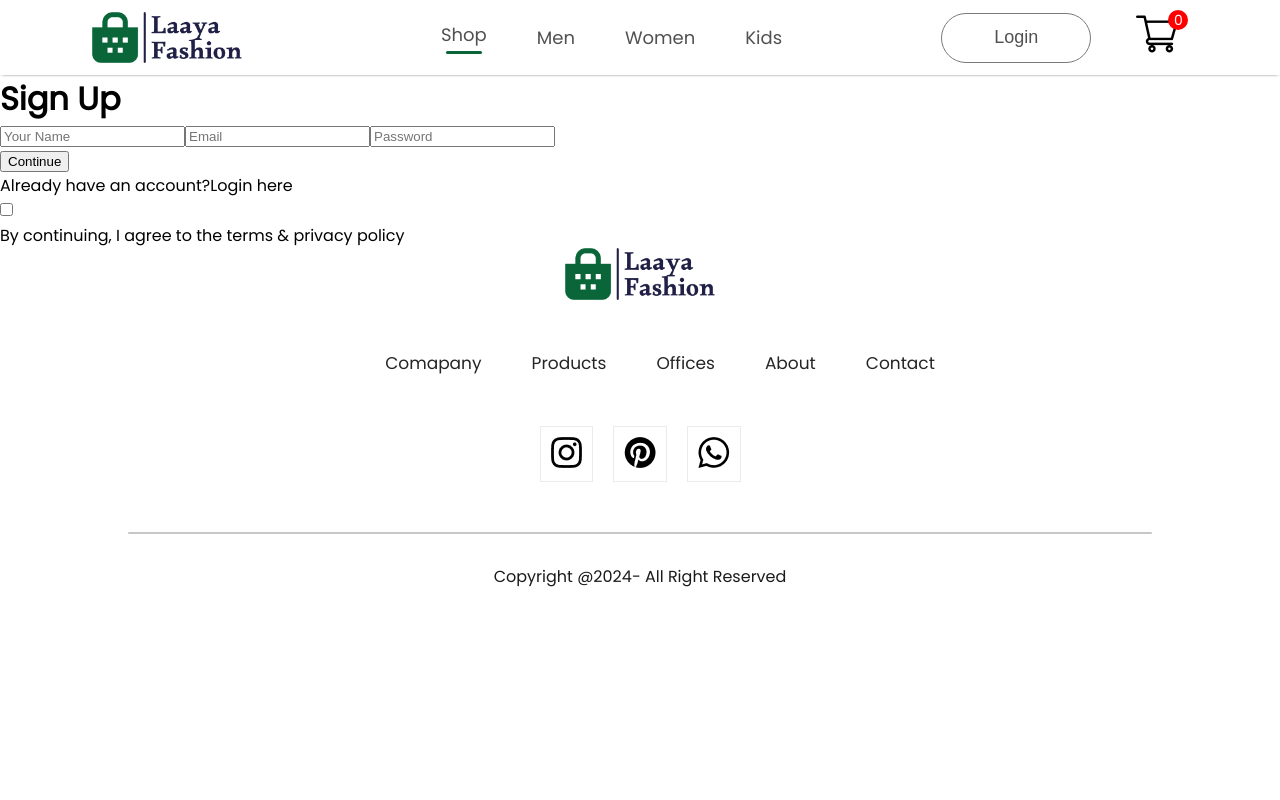
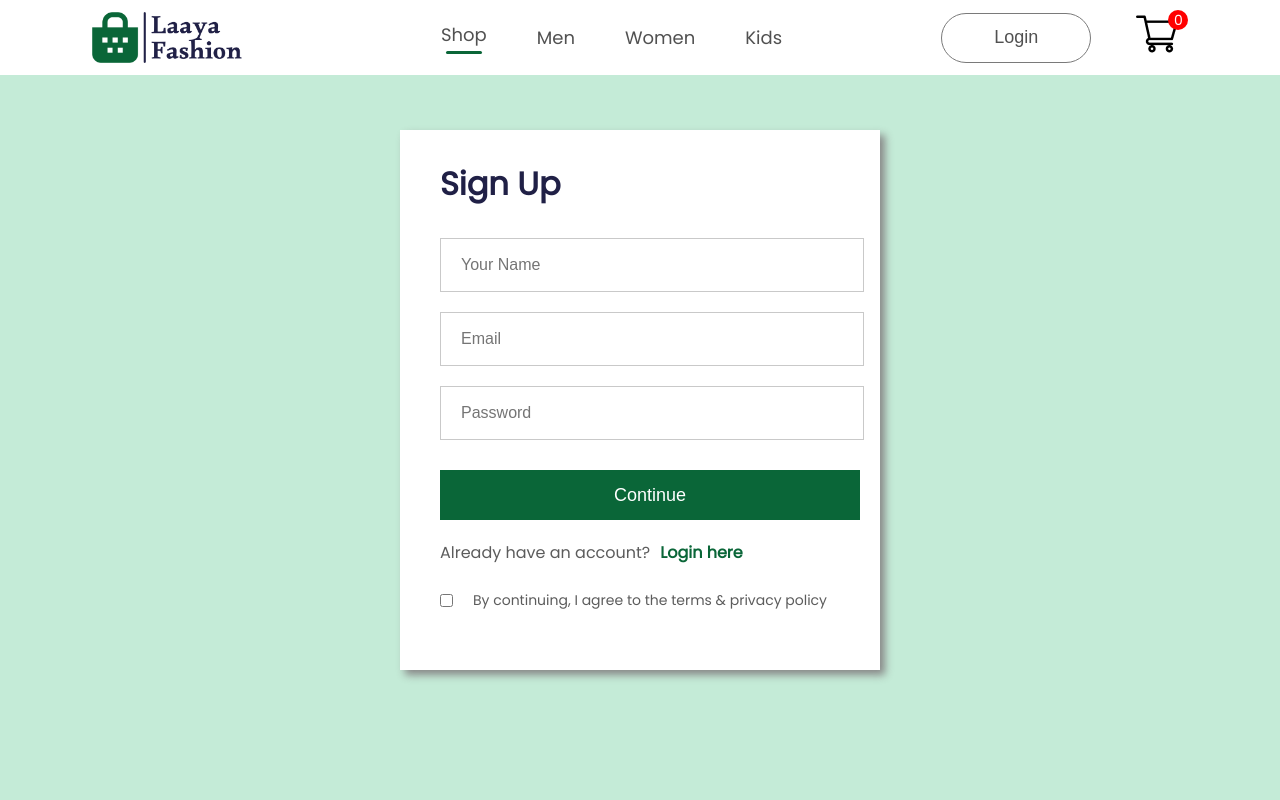
Before and after one commit to Laayaa94/CODSOFT-E-Commerse, a React (Create React App) app: page /login in a window 1280 px wide. Shown: the top 800 px of the page. Built offline with nearby package versions, Linux system fonts and the light colour scheme.

Commit message:
initial commit to product

```diff
--- /dev/null
+++ b/src/Pages/CSS/LoginSignup.css
@@ -0,0 +1,63 @@
+.loginsignup{
+    width: 100%;
+    height: 80vh;
+    background: #c4ebd7;
+    padding-top: 100px;
+}
+.loginsignup-container{
+    width: 400px;
+    height: 500px;
+    margin: -45px auto 0;
+    padding: 20px 40px;
+    background: white;
+    box-shadow: 5px 5px 8px #888888;}
+.loginsignup-container h1{
+    margin: 10px 0px;
+    color: #202046;
+}
+.loginsignup-fields{
+    display: flex;
+    flex-direction: column;
+    gap: 20px;
+    margin-top: 30px;
+}
+.loginsignup-fields input{
+    height: 50px;
+    width: 100%;
+    padding-left:20px ;
+    border: 1px solid #c9c9c9;
+    outline: none;
+    color: #5c5c5c;
+    font-size: 16px;
+}
+.loginsignup-container button{
+    width: 420px;
+    height: 50px;
+    background: #0a6638;
+    margin-top: 30px;
+    border: none;
+    color: white;
+    font-size: 18px;
+    font-weight: 500;
+    cursor: pointer;
+}
+.loginsignup-login{
+    margin-top: 20px;
+    color: #5c5c5c;
+    font-size: 16px;
+    font-weight: 500;
+}
+.loginsignup-login span{
+    color: #0a6638;
+    font-weight: 600;
+    padding-left: 10px;
+}
+.loginsignuop-agree{
+    display: flex;
+    align-items: center;
+    margin-top: 25px;
+    gap: 20px;
+    color: #5c5c5c;
+    font-size: 14px;
+    font-weight: 500;
+}
--- a/src/Pages/LoginSignup.jsx
+++ b/src/Pages/LoginSignup.jsx
@@ -1,5 +1,5 @@
 import React from 'react'
-
+import './CSS/LoginSignup.css'
 const LoginSignup = () => {
   return (
     <div className='loginsignup'>
--- a/src/Pages/Product.jsx
+++ b/src/Pages/Product.jsx
@@ -1,6 +1,10 @@
-import React from 'react'
-
+import React, { useContext } from 'react'
+import {ShopContext} from '../Context/ShopContext'
+import { useParams } from 'react-router-dom';
 const Product = () => {
+  const {all_product}=useContext(ShopContext);
+  const {productId} =useParams();
+  const product=all_product.find((e)=>e.id=== Number(productId));
   return (
     <div>
 
```
